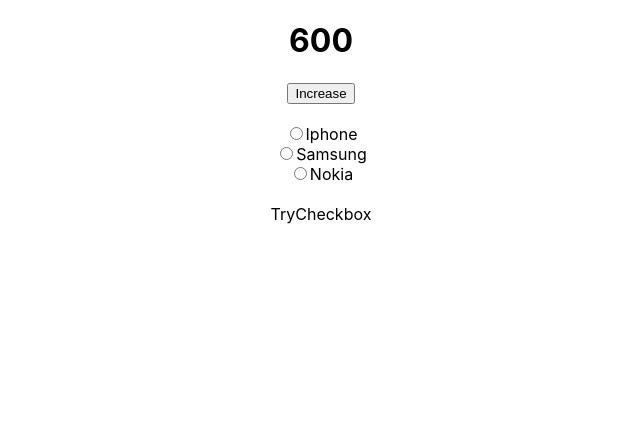
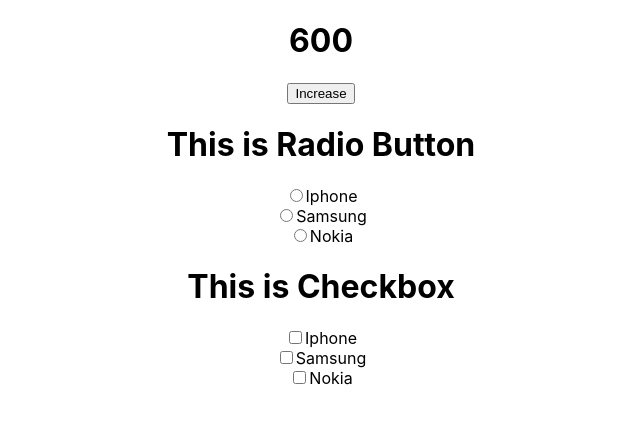
Before and after one commit to DevMinhThu/Learning-ReactJS, a React (Create React App) app in the folder 03_Tiktok_Project/tiktok/: page / in a window 1280 px wide. Shown: the top 424 px of the page, without its empty margins (319-959 px from the left). Built offline with nearby package versions, Linux system fonts and the light colour scheme.

Commit message:
feat: try check box

```diff
--- a/03_Tiktok_Project/tiktok/src/components/TryCheckbox.tsx
+++ b/03_Tiktok_Project/tiktok/src/components/TryCheckbox.tsx
@@ -1,7 +1,41 @@
-import React from "react";
+import React, { useState } from "react";
+
+const listPhone = [
+  { id: 1, name: "Iphone" },
+  { id: 2, name: "Samsung" },
+  { id: 3, name: "Nokia" },
+];
 
 function TryCheckbox() {
-  return <div style={{ marginTop: 20 }}>TryCheckbox</div>;
+  const [check, setCheck] = useState<any>([]);
+
+  const handleCheckbox = (id: number) => {
+    setCheck((prev: any) => {
+      if (prev.includes(id)) {
+        // handle unchecked
+        return prev.filter((item) => item !== id);
+      }
+      return [...prev, id];
+    });
+  };
+
+  return (
+    <div style={{ marginTop: 20 }}>
+      <h1>This is Checkbox</h1>
+      {listPhone.map((item: any) => {
+        return (
+          <div key={item?.id}>
+            <input
+              type="checkbox"
+              checked={check.includes(item?.id)}
+              onChange={() => handleCheckbox(item?.id)}
+            />
+            {item?.name}
+          </div>
+        );
+      })}
+    </div>
+  );
 }
 
 export default TryCheckbox;
--- a/03_Tiktok_Project/tiktok/src/components/TryRadioButton.tsx
+++ b/03_Tiktok_Project/tiktok/src/components/TryRadioButton.tsx
@@ -11,6 +11,7 @@
 
   return (
     <div style={{ marginTop: 20 }}>
+      <h1>This is Radio Button</h1>
       {listPhone.map((item: any) => {
         return (
           <div key={item?.id}>
```
